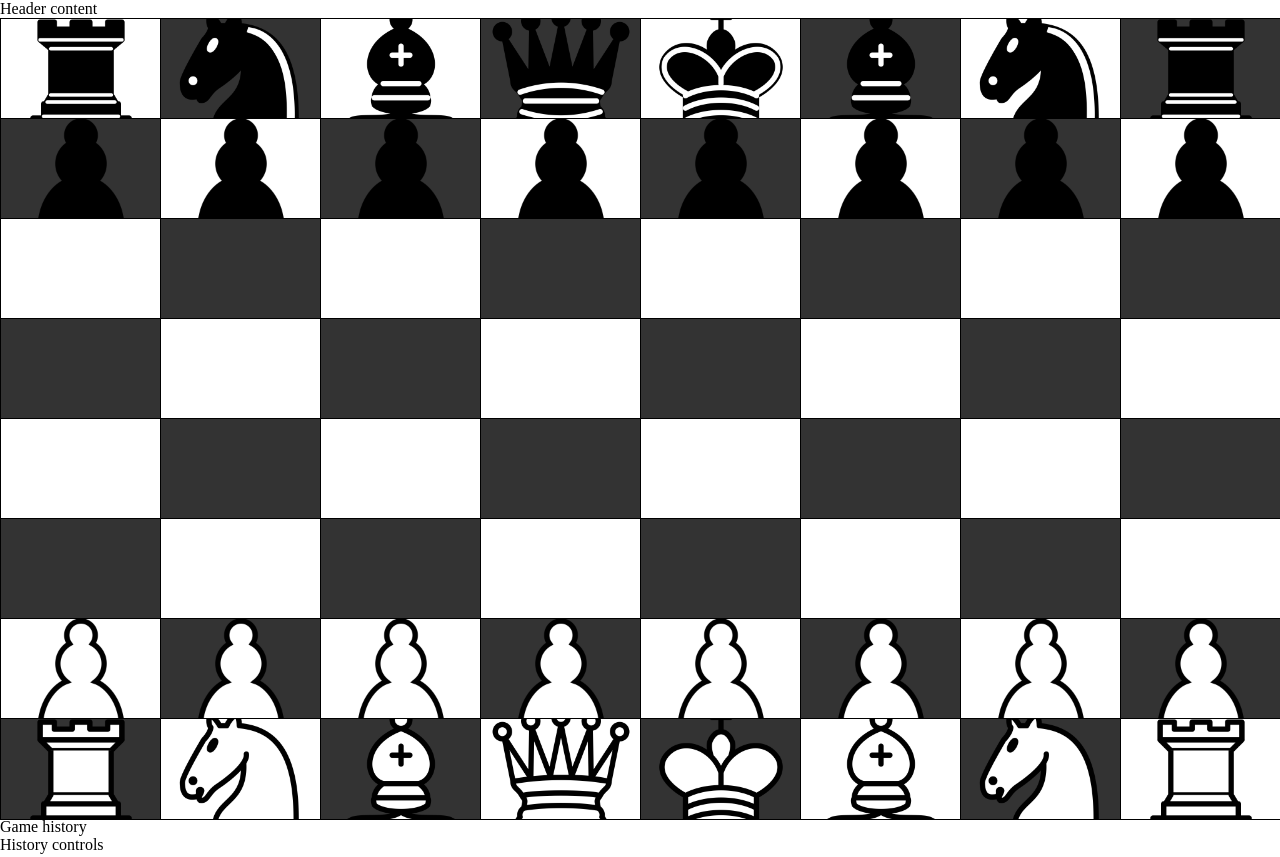
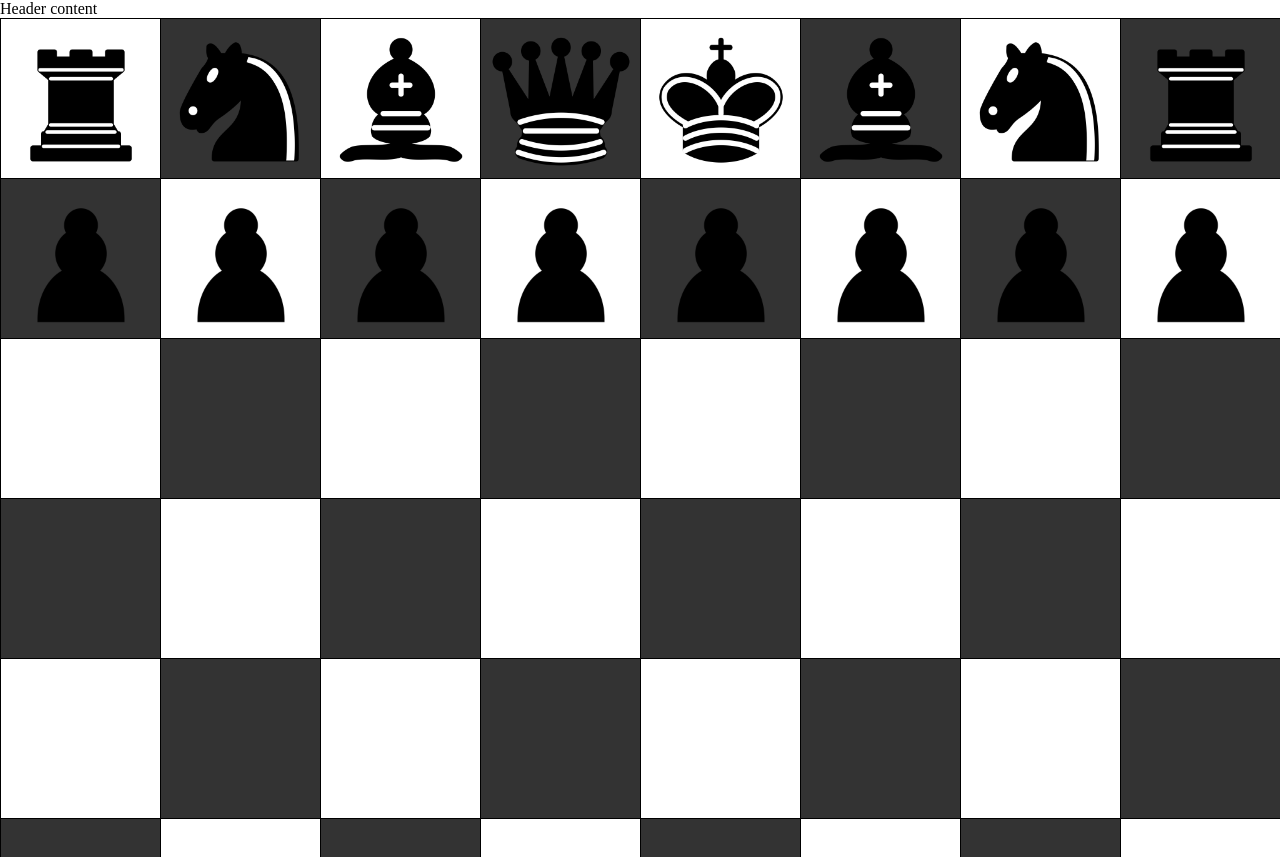
Before and after one commit to ejasquith/chess, a plain HTML site: page index.html in a window 1280 px wide. Shown: the top 857 px of the page. Drawn offline with Linux system fonts and the light colour scheme.

Commit message:
Add 1:1 aspect ratio for board area

```diff
--- a/assets/css/style.css
+++ b/assets/css/style.css
@@ -8,7 +8,7 @@ body {
     grid-template-columns: 12.5% 12.5% 12.5% 12.5% 12.5% 12.5% 12.5% 12.5%;
     grid-template-rows: 12.5% 12.5% 12.5% 12.5% 12.5% 12.5% 12.5% 12.5%;
     width: 100%;
-    height: 800px;
+    aspect-ratio: 1/1;
 }
 
 .square {
```
